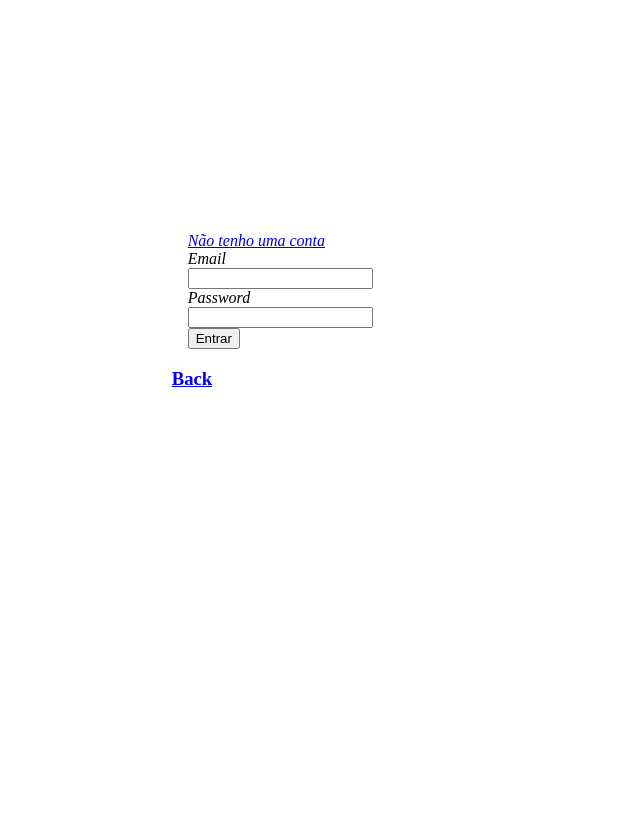
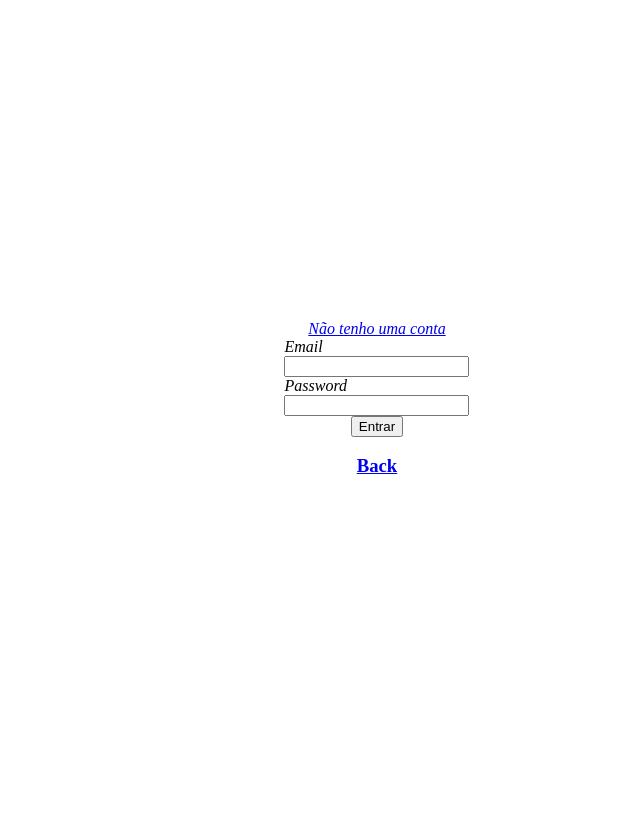
Before and after one commit to FEUP-LTW-2024/ltw-project-2024-ltw02g02, a PHP site: page /login.php in a window 1280 px wide. Shown: the whole page, without its empty margins (263-903 px from the left). Before the commit the page ends 387 px from the top, so only its background shows below. Run offline with PHP 8.4, Linux system fonts and the light colour scheme.

Commit message:
TP class

```diff
--- a/css/login.css
+++ b/css/login.css
@@ -5,18 +5,18 @@
     --transparent:  rgba(255,255,255,0)
   }
 
-html {
+body {
   display: grid;
   grid-template-columns: 1fr 1fr 1fr;
   grid-template-rows: 1fr 1fr 1fr;
-}
-
-body {
-  max-width: 13em;
-  grid-column: 2;
-  grid-row: 2;
+  min-height: 100vh;
 }
 
 main {
-  margin: 1em;
+  grid-column: 2 / 3;
+  grid-row: 2 / 3;
+  display: flex;
+  flex-direction: column;
+  justify-content: center;
+  align-items: center;
 }
--- a/login.php
+++ b/login.php
@@ -23,6 +23,6 @@
         <div>
             <button type="submit">Entrar</button>
         </div>
+        <h3><a href="index.php">Back</a></h3>
     </main>
-    <h3><a href="index.php">Back</a></h3>
 </body>
```
